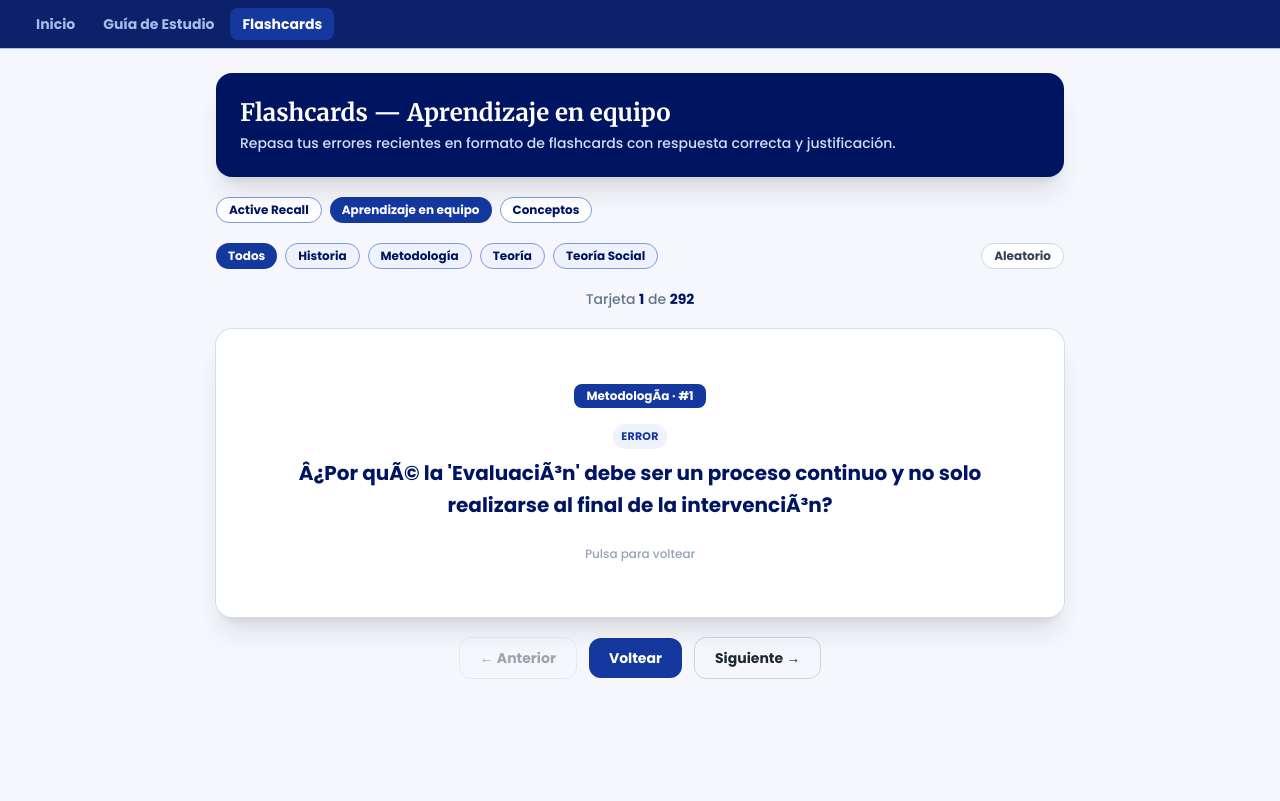
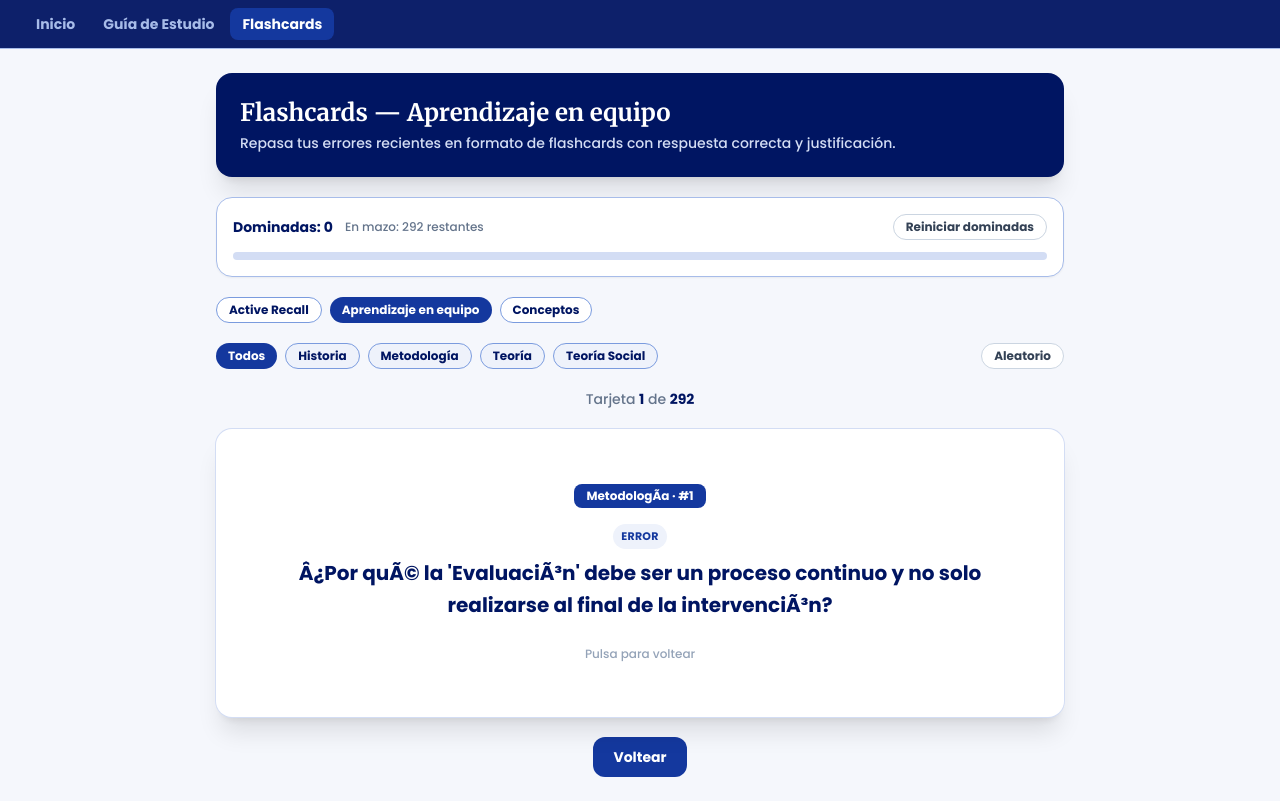
Before and after one commit to David2000-mp/Examen-de-Simulaci-n-UNAM, a React (Vite) app: page /flashcards in a window 1280 px wide. Both pictures are taken after a click on the button "Aprendizaje en equipo". Built offline with nearby package versions, Linux system fonts and the light colour scheme.

Commit message:
Add spaced repetition to Aprendizaje en equipo (Dificil/Normal/Ya me la se)

```diff
--- a/src/pages/Flashcards.jsx
+++ b/src/pages/Flashcards.jsx
@@ -1,10 +1,11 @@
-import { useEffect, useMemo, useState } from "react";
+import { useEffect, useMemo, useRef, useState } from "react";
 import flashcardsActiveRecall from "../data/flashcardsActiveRecall";
 import flashcardsPersonalizadas from "../data/flashcardsPersonalizadas";
 import guiaData from "../data/guia.json";
 
 const AXES = ["Todos", "Historia", "Metodología", "Teoría", "Teoría Social"];
 const ACTIVE_RECALL_STORAGE_KEY = "flashcards:active-recall:mastered:v1";
+const PERSONALIZADAS_STORAGE_KEY = "flashcards:personalizadas:mastered:v1";
 const MODES = [
   { id: "active-recall", label: "Active Recall" },
   { id: "personalizadas", label: "Aprendizaje en equipo" },
@@ -43,6 +44,11 @@ export default function Flashcards() {
         ? flashcardsPersonalizadas
         : guiaData;
   const [order, setOrder] = useState(() => sourceData.map((_, i) => i));
+  const [masteredPersonalizadasById, setMasteredPersonalizadasById] = useState({});
+  const [queue, setQueue] = useState([]);
+  const [queueIdx, setQueueIdx] = useState(0);
+  const masteredPersonalizadasRef = useRef({});
+  masteredPersonalizadasRef.current = masteredPersonalizadasById;
 
   const filtered = useMemo(() => {
     const baseRows = sourceData.map((item, i) => ({ concept: item, originalIdx: i }));
@@ -59,7 +65,11 @@ export default function Flashcards() {
   }, [filtered, isRandom, order]);
 
   const safeIndex = Math.min(index, orderedFiltered.length - 1);
-  const current = orderedFiltered[safeIndex];
+  const current = isPersonalized
+    ? (queue.length > 0 && queueIdx < queue.length
+        ? { concept: flashcardsPersonalizadas[queue[queueIdx]], originalIdx: queue[queueIdx] }
+        : null)
+    : orderedFiltered[safeIndex];
 
   useEffect(() => {
     if (typeof window === "undefined") return;
@@ -87,6 +97,43 @@ export default function Flashcards() {
   }, [masteredById]);
 
   useEffect(() => {
+    if (typeof window === "undefined") return;
+    try {
+      const raw = window.localStorage.getItem(PERSONALIZADAS_STORAGE_KEY);
+      if (!raw) return;
+      const ids = JSON.parse(raw);
+      if (!Array.isArray(ids)) return;
+      const mapped = ids.reduce((acc, id) => {
+        if (typeof id === "string") acc[id] = true;
+        return acc;
+      }, {});
+      setMasteredPersonalizadasById(mapped);
+    } catch {
+      setMasteredPersonalizadasById({});
+    }
+  }, []);
+
+  useEffect(() => {
+    if (typeof window === "undefined") return;
+    const ids = Object.keys(masteredPersonalizadasById).filter((id) => masteredPersonalizadasById[id]);
+    window.localStorage.setItem(PERSONALIZADAS_STORAGE_KEY, JSON.stringify(ids));
+  }, [masteredPersonalizadasById]);
+
+  useEffect(() => {
+    if (!isPersonalized) return;
+    const masteredSet = new Set(
+      Object.keys(masteredPersonalizadasRef.current).filter((id) => masteredPersonalizadasRef.current[id])
+    );
+    const newQueue = orderedFiltered
+      .filter(({ concept }) => !masteredSet.has(concept.id))
+      .map(({ originalIdx }) => originalIdx);
+    setQueue(newQueue);
+    setQueueIdx(0);
+    setFlipped(false);
+    // eslint-disable-next-line react-hooks/exhaustive-deps
+  }, [isPersonalized, orderedFiltered]);
+
+  useEffect(() => {
     const handler = (e) => {
       const target = e.target;
       if (
@@ -98,11 +145,17 @@ export default function Flashcards() {
       }
 
       if (e.key === "ArrowRight") {
+        if (isPersonalized) {
+          setQueueIdx((i) => i + 1);
+        } else {
           setIndex((i) => Math.min(orderedFiltered.length - 1, i + 1));
+        }
         setFlipped(false);
       } else if (e.key === "ArrowLeft") {
+        if (!isPersonalized) {
           setIndex((i) => Math.max(0, i - 1));
           setFlipped(false);
+        }
       } else if (e.key === " " || e.key === "Enter") {
         e.preventDefault();
         setFlipped((f) => !f);
@@ -115,7 +168,7 @@ export default function Flashcards() {
 
     window.addEventListener("keydown", handler);
     return () => window.removeEventListener("keydown", handler);
-  }, [orderedFiltered.length, isActiveRecall, current]);
+  }, [orderedFiltered.length, isActiveRecall, isPersonalized, current]);
 
   const activeRecallMetrics = useMemo(() => {
     const byAxis = {
@@ -163,9 +216,45 @@ export default function Flashcards() {
     setMasteredById({});
   };
 
+  const handleDifficult = () => {
+    if (queueIdx >= queue.length) return;
+    const newQueue = [...queue];
+    const cardIdx = newQueue.splice(queueIdx, 1)[0];
+    const insertPos = Math.min(queueIdx + 4, newQueue.length);
+    newQueue.splice(insertPos, 0, cardIdx);
+    setQueue(newQueue);
+    setFlipped(false);
+  };
+
+  const handleNormal = () => {
+    setQueueIdx((i) => i + 1);
+    setFlipped(false);
+  };
+
+  const handleMasteredPersonalizadas = () => {
+    if (queueIdx >= queue.length) return;
+    const cardIdx = queue[queueIdx];
+    const cardId = flashcardsPersonalizadas[cardIdx]?.id;
+    if (!cardId) return;
+    setMasteredPersonalizadasById((prev) => ({ ...prev, [cardId]: true }));
+    const newQueue = [...queue];
+    newQueue.splice(queueIdx, 1);
+    setQueue(newQueue);
+    setFlipped(false);
+  };
+
+  const resetPersonalizadasMastery = () => {
+    setMasteredPersonalizadasById({});
+    const newQueue = orderedFiltered.map(({ originalIdx }) => originalIdx);
+    setQueue(newQueue);
+    setQueueIdx(0);
+    setFlipped(false);
+  };
+
   const handleAxis = (axis) => {
     setAxisFilter(axis);
     setIndex(0);
+    setQueueIdx(0);
     setFlipped(false);
   };
 
@@ -180,6 +269,7 @@ export default function Flashcards() {
     setOrder(nextSource.map((_, i) => i));
     setAxisFilter("Todos");
     setIndex(0);
+    setQueueIdx(0);
     setFlipped(false);
     setIsRandom(false);
   };
@@ -207,7 +297,55 @@ export default function Flashcards() {
     setFlipped(false);
   };
 
+  const personalizedMasteredCount = Object.keys(masteredPersonalizadasById).filter(
+    (id) => masteredPersonalizadasById[id]
+  ).length;
+
   if (!current) {
+    if (isPersonalized) {
+      const deckEmpty = orderedFiltered.length === 0;
+      return (
+        <main className="container-shell space-y-5">
+          <div className="rounded-2xl border border-emerald-200 bg-emerald-50 p-8 text-center">
+            {deckEmpty ? (
+              <p className="text-lg font-semibold text-slate-700">No hay tarjetas para este filtro.</p>
+            ) : (
+              <>
+                <p className="text-2xl font-bold text-emerald-800">¡Mazo completado!</p>
+                <p className="mt-2 text-sm text-emerald-600">
+                  {personalizedMasteredCount > 0
+                    ? `Dominaste ${personalizedMasteredCount} tarjeta${personalizedMasteredCount !== 1 ? "s" : ""}.`
+                    : "Revisaste todas las tarjetas del mazo."}
+                </p>
+                <button
+                  type="button"
+                  onClick={resetPersonalizadasMastery}
+                  className="mt-5 rounded-xl bg-brand-700 px-6 py-2.5 text-sm font-semibold text-white"
+                >
+                  Reiniciar y repetir
+                </button>
+              </>
+            )}
+          </div>
+          <div className="flex flex-wrap gap-2">
+            {MODES.map((mode) => (
+              <button
+                key={mode.id}
+                type="button"
+                onClick={() => handleMode(mode.id)}
+                className={`motion-lift motion-press rounded-full px-3 py-1 text-xs font-semibold transition ${
+                  studyMode === mode.id
+                    ? "bg-brand-700 text-white"
+                    : "border border-brand-300 bg-white text-brand-900 hover:bg-brand-50"
+                }`}
+              >
+                {mode.label}
+              </button>
+            ))}
+          </div>
+        </main>
+      );
+    }
     return (
       <main className="container-shell">
         <p className="text-sm text-slate-500">No hay tarjetas para este filtro.</p>
@@ -284,6 +422,32 @@ export default function Flashcards() {
         </section>
       )}
 
+      {isPersonalized && (
+        <section className="motion-rise motion-stagger space-y-3 rounded-2xl border border-brand-200 bg-white p-4 shadow-sm" style={{ "--motion-index": 1 }}>
+          <div className="flex flex-wrap items-center gap-3">
+            <p className="text-sm font-semibold text-brand-900">
+              Dominadas: {personalizedMasteredCount}
+            </p>
+            <p className="text-xs text-slate-500">
+              En mazo: {Math.max(0, queue.length - queueIdx)} restantes
+            </p>
+            <button
+              type="button"
+              onClick={resetPersonalizadasMastery}
+              className="motion-lift motion-press ml-auto rounded-full border border-slate-300 px-3 py-1 text-xs font-semibold text-slate-700 hover:bg-slate-50"
+            >
+              Reiniciar dominadas
+            </button>
+          </div>
+          <div className="h-2 w-full overflow-hidden rounded-full bg-brand-100">
+            <div
+              className="h-full rounded-full bg-emerald-500 transition-all"
+              style={{ width: `${orderedFiltered.length ? Math.round((personalizedMasteredCount / orderedFiltered.length) * 100) : 0}%` }}
+            />
+          </div>
+        </section>
+      )}
+
       <div className="flex flex-wrap gap-2">
         {MODES.map((mode) => (
           <button
@@ -335,8 +499,18 @@ export default function Flashcards() {
 
       {/* Counter */}
       <p className="text-center text-sm text-slate-500">
+        {isPersonalized ? (
+          <>
+            Tarjeta{" "}
+            <strong className="text-brand-900">{Math.min(queueIdx + 1, queue.length || 1)}</strong>{" "}
+            de <strong className="text-brand-900">{queue.length}</strong>
+          </>
+        ) : (
+          <>
             Tarjeta <strong className="text-brand-900">{safeIndex + 1}</strong> de{" "}
             <strong className="text-brand-900">{orderedFiltered.length}</strong>
+          </>
+        )}
         {axisFilter !== "Todos" && <span className="ml-1 text-slate-400">· {axisFilter}</span>}
         {isActiveRecall && (
           <span className="ml-1 text-slate-400">· {isCurrentMastered ? "Dominada" : "Pendiente"}</span>
@@ -400,6 +574,34 @@ export default function Flashcards() {
                     <p className="mt-1 whitespace-pre-line text-sm leading-relaxed text-brand-100">{concept.note}</p>
                   </div>
                 ) : null}
+                {isPersonalized && (
+                  <div
+                    className="mt-4 flex justify-center gap-2"
+                    onClick={(e) => e.stopPropagation()}
+                  >
+                    <button
+                      type="button"
+                      onClick={(e) => { e.stopPropagation(); handleDifficult(); }}
+                      className="rounded-xl bg-rose-600 px-4 py-2 text-sm font-semibold text-white hover:bg-rose-700"
+                    >
+                      Difícil
+                    </button>
+                    <button
+                      type="button"
+                      onClick={(e) => { e.stopPropagation(); handleNormal(); }}
+                      className="rounded-xl bg-slate-600 px-4 py-2 text-sm font-semibold text-white hover:bg-slate-700"
+                    >
+                      Normal
+                    </button>
+                    <button
+                      type="button"
+                      onClick={(e) => { e.stopPropagation(); handleMasteredPersonalizadas(); }}
+                      className="rounded-xl bg-emerald-600 px-4 py-2 text-sm font-semibold text-white hover:bg-emerald-700"
+                    >
+                      Ya me la sé ✓
+                    </button>
+                  </div>
+                )}
               </>
             ) : (
               <>
@@ -428,13 +630,16 @@ export default function Flashcards() {
               </>
             )}
 
-            <p className="mt-auto text-center text-xs text-brand-400">Pulsa para voltear</p>
+            <p className="mt-auto text-center text-xs text-brand-400">
+              {isPersonalized ? "Pulsa una opción" : "Pulsa para voltear"}
+            </p>
           </div>
         </div>
       </div>
 
       {/* Navigation */}
       <div className="flex items-center justify-center gap-3">
+        {!isPersonalized && (
           <button
             type="button"
             onClick={handlePrev}
@@ -444,6 +649,7 @@ export default function Flashcards() {
           >
             ← Anterior
           </button>
+        )}
         <button
           type="button"
           onClick={handleFlip}
@@ -464,6 +670,7 @@ export default function Flashcards() {
             {isCurrentMastered ? "Dominada ✓" : "Marcar dominada"}
           </button>
         )}
+        {!isPersonalized && (
           <button
             type="button"
             onClick={handleNext}
@@ -473,6 +680,7 @@ export default function Flashcards() {
           >
             Siguiente →
           </button>
+        )}
       </div>
     </main>
   );
```
Lines whose indentation alone changed are shown as unchanged.
